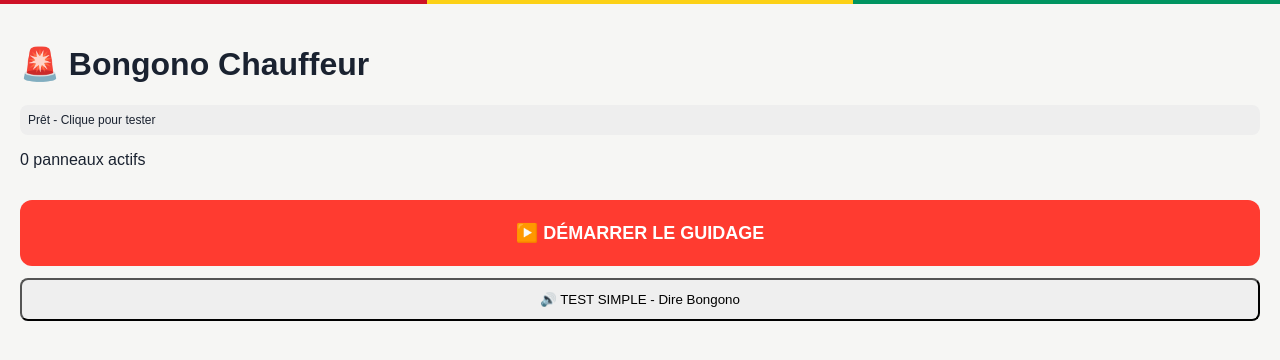
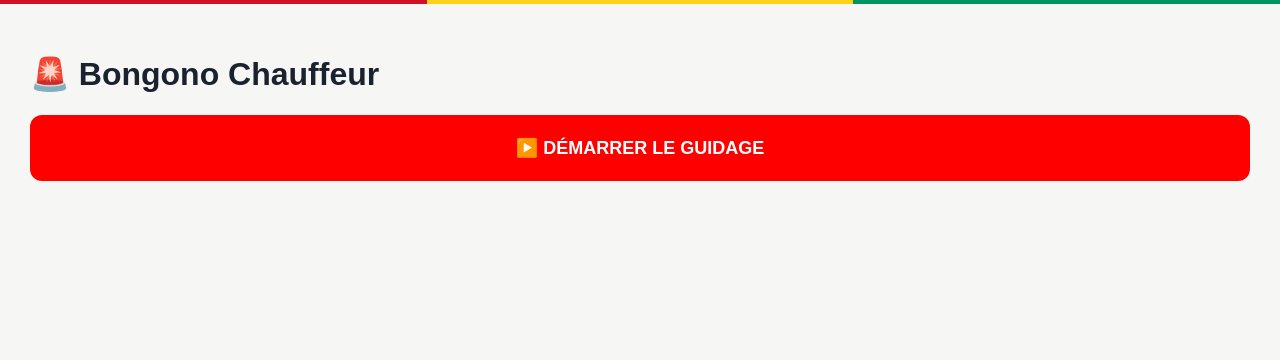
Before and after one commit to nathanaelreneb-cmd/Registre-National-de-Contr-le-Routier-RNCR-, a Next.js app: page /bongono in a window 1280 px wide. Shown: the top 360 px of the page. Built offline with nearby package versions, Linux system fonts and the light colour scheme; no server answers; the database is empty.

Commit message:
Refactor speech synthesis functionality in BongonoChauffeur

```diff
--- a/app/bongono/page.js
+++ b/app/bongono/page.js
@@ -1,84 +1,35 @@
 'use client'
-import { useState, useEffect } from 'react'
-import { createClient } from '@supabase/supabase-js'
-
-const supabase = createClient(process.env.NEXT_PUBLIC_SUPABASE_URL, process.env.NEXT_PUBLIC_SUPABASE_ANON_KEY)
+import { useState } from 'react'
 
 export default function BongonoChauffeur() {
-  const [zones, setZones] = useState([])
   const [active, setActive] = useState(false)
-  const [log, setLog] = useState('Prêt - Clique pour tester')
-
-  useEffect(() => {
-    supabase.from('bongono_zones').select('*').eq('active', true).then(({ data }) => {
-      if (data) setZones(data)
-    })
-    // Pré-charge les voix
-    if (typeof window !== 'undefined' && 'speechSynthesis' in window) {
-      window.speechSynthesis.getVoices()
-    }
-  }, [])
 
   function parler(texte) {
-    try {
-      const synth = window.speechSynthesis
-      if (!synth) {
-        setLog('❌ Pas de voix sur ce tel')
-        return
-      }
-
-      // FIX 1 : on force le son
-      synth.cancel()
-      synth.resume()
-
-      // FIX 2 : Bongono pas BONGONO
-      const propre = texte.replace(/BONGONO/g, 'Bongono')
-
-      const u = new SpeechSynthesisUtterance(propre)
-      u.lang = 'fr-FR'
-      u.volume = 1
-      u.rate = 0.9
-      u.pitch = 1
-
-      u.onstart = () => setLog('🔊 Ça parle: ' + propre)
-      u.onend = () => setLog('✅ Voix terminée')
-      u.onerror = (e) => setLog('❌ Erreur: ' + e.error + ' - Volume Média à 0 ?')
-
-      // FIX 3 : ON PARLE DIRECT, SANS setTimeout
-      synth.speak(u)
-      setLog('▶️ J\'essaye de parler...')
-
-    } catch (e) {
-      setLog('❌ Bug: ' + e.message)
-    }
+    window.speechSynthesis.cancel()
+    const u = new SpeechSynthesisUtterance(texte)
+    u.lang = 'fr-FR'
+    u.rate = 0.9
+    window.speechSynthesis.speak(u)
   }
 
   return (
-    <div style={{padding:20, fontFamily:'sans-serif'}}>
+    <div style={{padding:30, fontFamily:'sans-serif'}}>
       <h1>🚨 Bongono Chauffeur</h1>
-      <p style={{fontSize:12, background:'#eee', padding:8, borderRadius:8}}>{log}</p>
-      <p>{zones.length} panneaux actifs</p>
 
       <button
         onClick={() => {
-          // ON PARLE DIRECT DANS LE CLIC - C'EST LA CLÉ
           if (!active) {
             setActive(true)
             parler('Bongono guidage, je vous guide tout au long de votre route, bonne route')
           } else {
             setActive(false)
             window.speechSynthesis.cancel()
-            setLog('⏸️ Arrêté')
           }
         }}
-        style={{padding:22, background: active ? '#28a745' : '#FF3B30', color:'white', border:'none', borderRadius:12, width:'100%', fontSize:18, fontWeight:'bold', marginTop:15}}
+        style={{padding:22, background: active ? 'green' : 'red', color:'white', border:'none', borderRadius:12, width:'100%', fontSize:18, fontWeight:'bold'}}
       >
-        {active ? '✅ ACTIF - Re-clique pour couper' : '▶️ DÉMARRER LE GUIDAGE'}
-      </button>
-
-      <button onClick={() => parler('Bongono')} style={{marginTop:12, padding:12, width:'100%', borderRadius:8}}>
-        🔊 TEST SIMPLE - Dire Bongono
+        {active ? '✅ GUIDAGE ACTIF' : '▶️ DÉMARRER LE GUIDAGE'}
       </button>
     </div>
   )
-                }
+}
```
